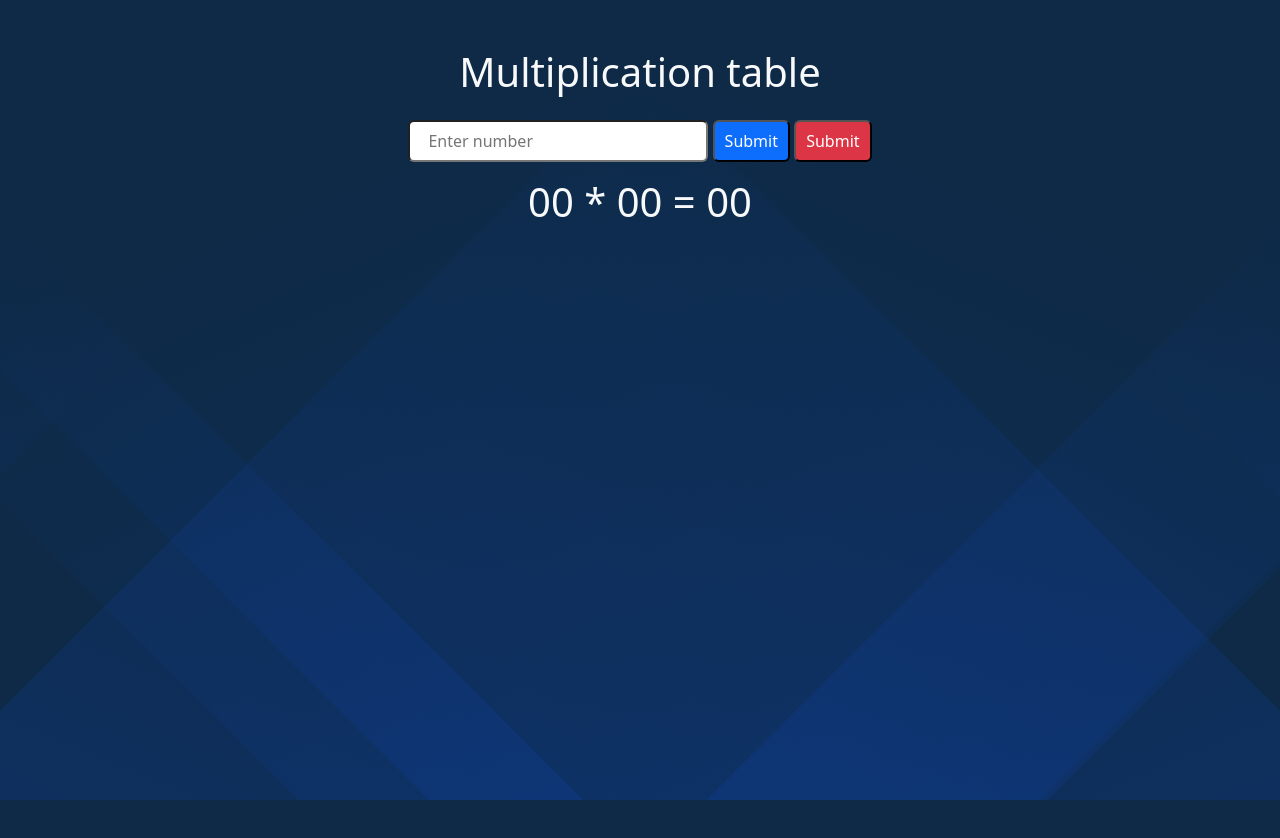
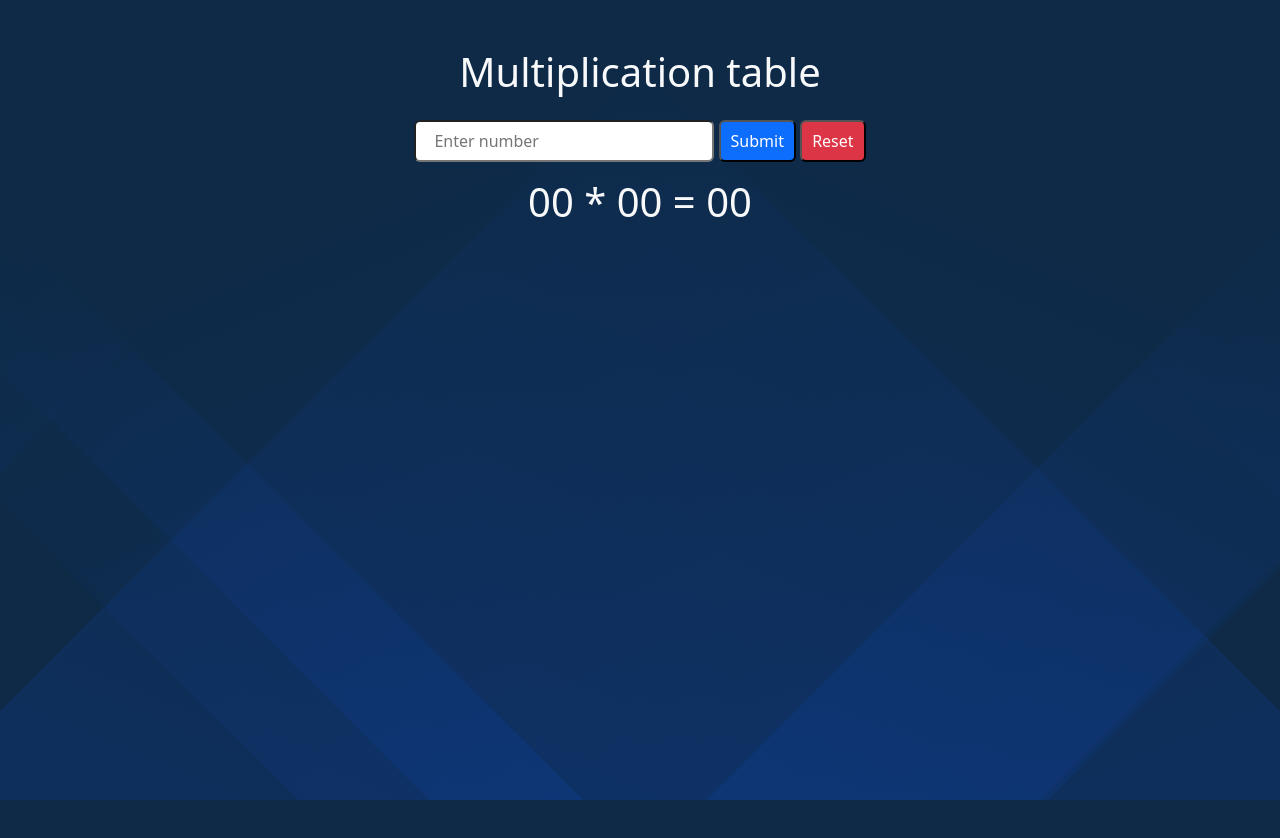
Before and after one commit to Mamun13/JS-ToDo-List, a plain HTML site: page index.html in a window 1280 px wide. Drawn offline with nearby package versions, Linux system fonts and the light colour scheme.

Commit message:
button name

```diff
--- a/index.html
+++ b/index.html
@@ -46,7 +46,7 @@
 			<form action="" id="reset">
 				<input type="number" id="inputform" class="input-form rounded" placeholder="Enter number">
 				<button class="bg-primary rounded submit-btn text-white" id="submit-btn">Submit</button>
-				<button type="reset" class="bg-danger rounded submit-btn text-white" id="reset-btn">Submit</button>
+				<button type="reset" class="bg-danger rounded submit-btn text-white" id="reset-btn">Reset</button>
 			</form>
 			<h1 id="demo" class="text-light mt-3">00 * 00 = 00</h1>
 		</div>
```
